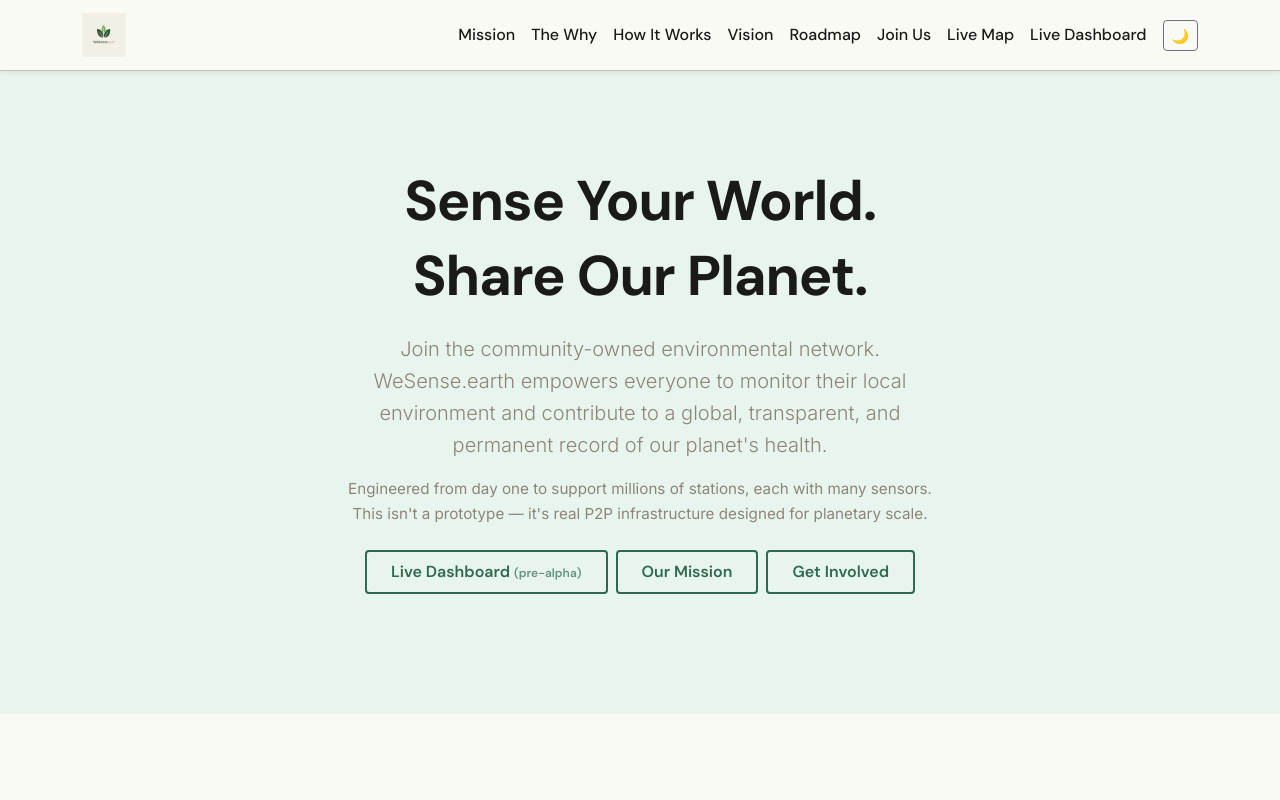
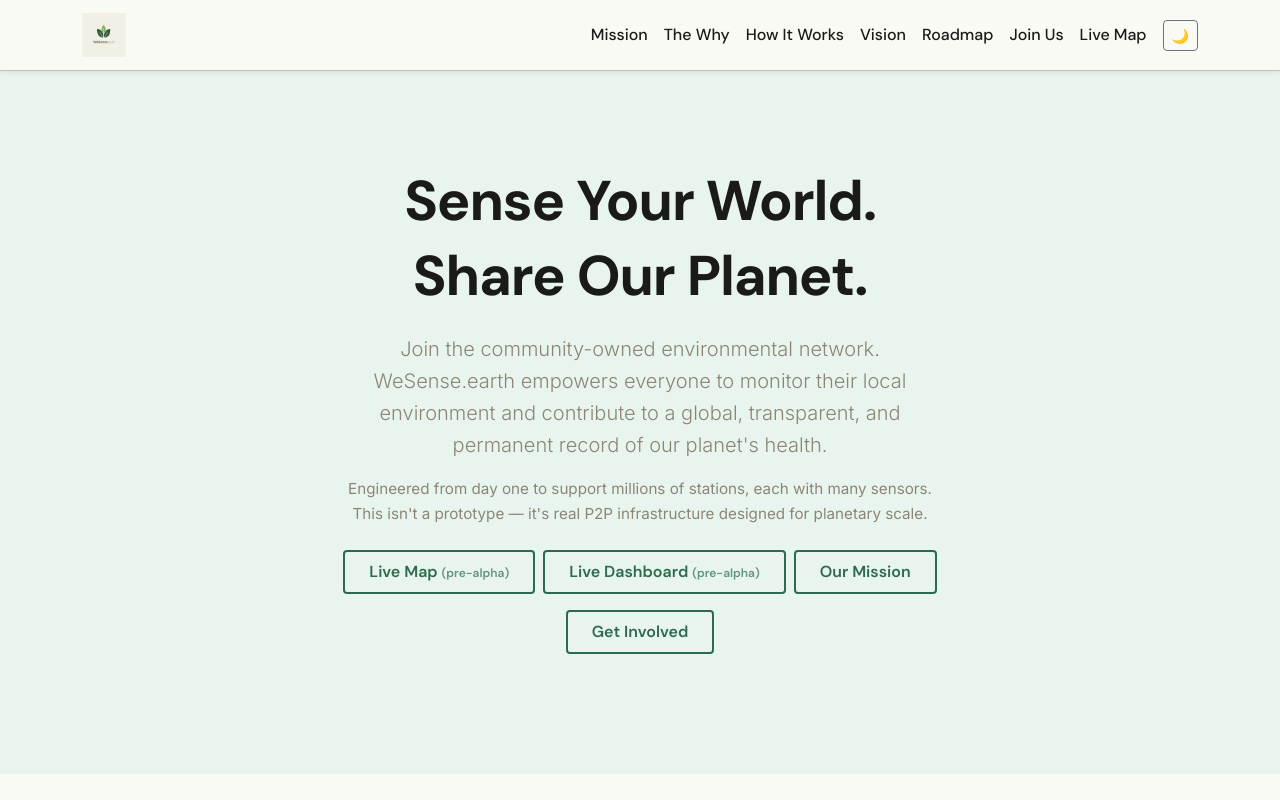
Before and after one commit to wesense-earth/wesense-website, a React (Vite) app: page / in a window 1280 px wide. Shown: the top 800 px of the page. Built offline with nearby package versions, Linux system fonts and the light colour scheme.

Commit message:
Move Live Map to hero buttons, keep only Live Map in navbar

```diff
--- a/src/components/Header.jsx
+++ b/src/components/Header.jsx
@@ -27,7 +27,6 @@
             <Nav.Link href="#roadmap">Roadmap</Nav.Link>
             <Nav.Link href="#contribute">Join Us</Nav.Link>
             <Nav.Link href="https://map.wesense.earth/#map" target="_blank" rel="noopener noreferrer">Live Map</Nav.Link>
-            <Nav.Link href="https://map.wesense.earth" target="_blank" rel="noopener noreferrer">Live Dashboard</Nav.Link>
             <Button
               variant="outline-secondary"
               size="sm"
--- a/src/components/Hero.jsx
+++ b/src/components/Hero.jsx
@@ -19,6 +19,7 @@
             Engineered from day one to support millions of stations, each with many sensors. This isn't a prototype — it's real P2P infrastructure designed for planetary scale.
           </p>
           <p>
+            <Button href="https://map.wesense.earth/#map" target="_blank" rel="noopener noreferrer" className="btn-brand-outline my-2 mx-1">Live Map <small style={{ fontSize: '0.75em', opacity: 0.7 }}>(pre-alpha)</small></Button>
             <Button href="https://map.wesense.earth" target="_blank" rel="noopener noreferrer" className="btn-brand-outline my-2 mx-1">Live Dashboard <small style={{ fontSize: '0.75em', opacity: 0.7 }}>(pre-alpha)</small></Button>
             <Button href="#mission" className="btn-brand-outline my-2 mx-1">Our Mission</Button>
             <Button href="https://github.com/wesense-earth" target="_blank" rel="noopener noreferrer" className="btn-brand-outline my-2 mx-1">Get Involved</Button>
```
